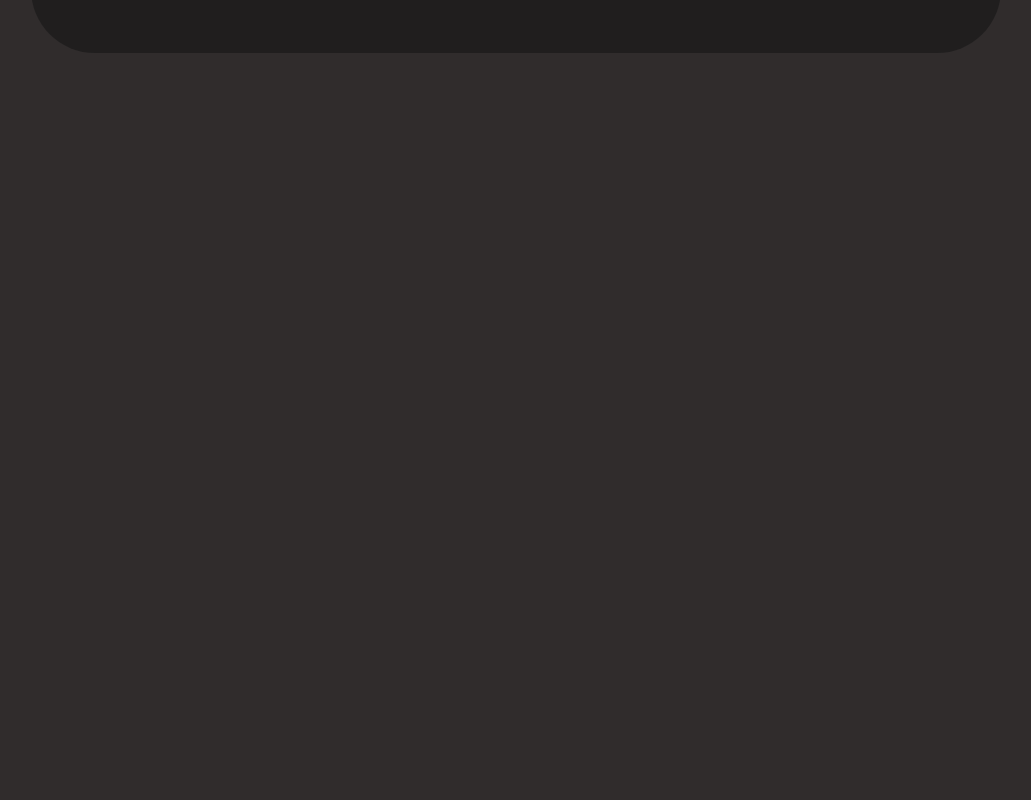
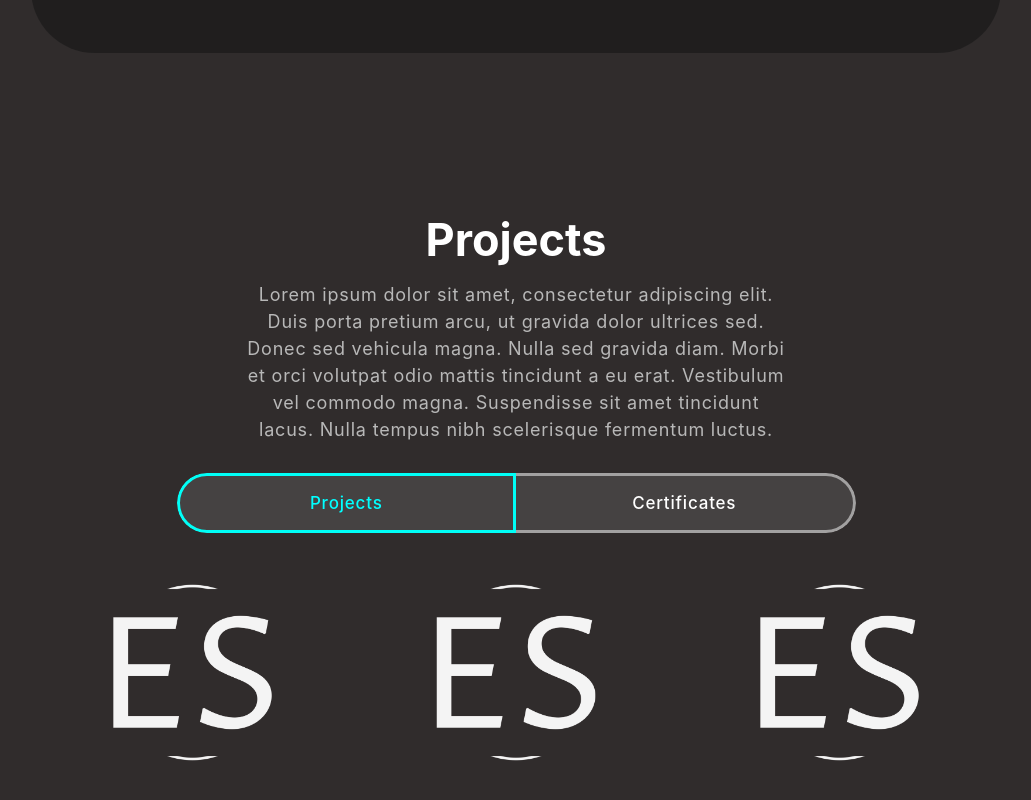
Before and after one commit to ElviraShatilov/personal-website, a React (Vite) app: page / in a window 1280 px wide. Shown: the part 1358-2158 px from the top of the page, without its empty margins (124-1155 px from the left). Before the commit the page ends 1491 px from the top, so only its background shows below. Built offline with nearby package versions, Linux system fonts and the light colour scheme.

Commit message:
Create projects section

```diff
--- a/src/App.css
+++ b/src/App.css
@@ -17,7 +17,6 @@ body {
   background-color: #302c2c !important;
   color: #fff !important;
   font-family: Arial, Helvetica, sans-serif;
-
 }
 
 h1,
@@ -396,3 +395,162 @@ nav.navbar .navbar-toggler[aria-expanded="true"] .navbar-toggler-icon {
   color: #666;
   font-size: 0.8rem;
 }
+
+/************ Projects Css ************/
+.project {
+  padding: 80px 0;
+  position: relative;
+  background-color: #302c2c;
+}
+.project h2 {
+  font-size: 45px;
+  font-weight: 700;
+  text-align: center;
+}
+.project p {
+  color: #b8b8b8;
+  font-size: 18px;
+  letter-spacing: 0.8px;
+  line-height: 1.5em;
+  margin: 14px auto 30px auto;
+  text-align: center;
+  width: 56%;
+}
+.project .nav.nav-pills {
+  width: 70%;
+  margin: 0 auto;
+  border-radius: 50px;
+  background-color: rgb(255 255 255 / 10%);
+  overflow: hidden;
+}
+.project .nav.nav-pills .nav-item {
+  width: 50%;
+}
+
+.project .nav.nav-pills .nav-link {
+  background-color: transparent;
+  border-radius: 0;
+  padding: 17px 0;
+  color: #fff;
+  width: 100%;
+  font-size: 17px;
+  letter-spacing: 0.8px;
+  font-weight: 500;
+  position: relative;
+  transition: 0.3s ease-in-out;
+  text-align: center;
+  z-index: 0;
+}
+
+.nav-link#projects-tabs-tab-first {
+  border-top: 3px solid rgba(255, 255, 255, 0.5);
+  border-bottom: 3px solid rgba(255, 255, 255, 0.5);
+  border-left: 3px solid rgba(255, 255, 255, 0.5);
+  border-radius: 55px 0px 0px 55px;
+}
+
+.nav-link#projects-tabs-tab-first.active {
+  border: 3px solid rgb(0, 255, 247);
+  color: aqua;
+}
+
+.nav-link#projects-tabs-tab-second {
+  border-top: 3px solid rgba(255, 255, 255, 0.5);
+  border-bottom: 3px solid rgba(255, 255, 255, 0.5);
+  border-right: 3px solid rgba(255, 255, 255, 0.5);
+  border-radius: 0 55px 55px 0;
+}
+
+.nav-link#projects-tabs-tab-second.active {
+  border: 3px solid rgb(0, 255, 247);
+  color: aqua;
+}
+
+.proj-imgbx {
+  position: relative;
+  border-radius: 30px;
+  overflow: hidden;
+  margin-bottom: 24px;
+}
+.proj-imgbx::before {
+  content: "";
+  background: linear-gradient(90.21deg, #5188a5 -5.91%, #0b4565 111.58%);
+  opacity: 0.85;
+  position: absolute;
+  width: 100%;
+  height: 0;
+  transition: 0.4s ease-in-out;
+}
+.proj-imgbx:hover::before {
+  height: 100%;
+}
+.proj-txtx {
+  position: absolute;
+  text-align: center;
+  top: 65%;
+  left: 50%;
+  transform: translate(-50%, -50%);
+  transition: 0.5s ease-in-out;
+  opacity: 0;
+  width: 100%;
+}
+.proj-imgbx:hover .proj-txtx {
+  top: 50%;
+  opacity: 1;
+}
+.proj-txtx h3 {
+  font-size: 30px;
+  font-weight: 700;
+  letter-spacing: 0.8px;
+  line-height: 1.1em;
+}
+.proj-txtx span {
+  font-style: italic;
+  font-weight: 400;
+  font-size: 15px;
+  letter-spacing: 0.8px;
+}
+.background-image-right {
+  top: 20%;
+  position: absolute;
+  bottom: 0;
+  width: 35%;
+  right: 0;
+  z-index: -4;
+}
+
+.cert-bx {
+  position: relative;
+  border: 1px solid #fff;
+  border-radius: 8px;
+  padding: 1rem;
+  margin-bottom: 1rem;
+  background: #1a1a1aaf;
+}
+
+.cert-txtx h3 {
+  font-size: 1.2rem;
+  font-weight: 400;
+  letter-spacing: 0.8px;
+  line-height: 1.1em;
+  text-align: center;
+  background-color: rgb(255 255 255 / 10%);
+  padding: 1rem;
+  border: 1px solid white;
+  border-radius: 8px;
+}
+
+.cert-txtx p {
+  font-style: italic;
+  font-weight: 400;
+  font-size: 15px;
+  letter-spacing: 0.8px;
+  color: #666;
+  text-align: center;
+  margin: 1rem auto;
+}
+
+.cert-bx ul {
+  padding-left: 1rem;
+  font-weight: 200;
+}
--- a/src/App.jsx
+++ b/src/App.jsx
@@ -4,6 +4,7 @@ import "bootstrap/dist/css/bootstrap.min.css";
 import NavBar from "./components/NavBar";
 import Banner from "./components/Banner";
 import Skills from "./components/Skills";
+import Projects from "./components/Projects";
 
 function App() {
   return (
@@ -11,6 +12,7 @@ function App() {
       <NavBar />
       <Banner />
       <Skills />
+      <Projects />
     </>
   );
 }
--- /dev/null
+++ b/src/components/CertificateCard.jsx
@@ -0,0 +1,22 @@
+import { Col } from "react-bootstrap";
+
+// eslint-disable-next-line react/prop-types
+const CertificateCard = ({ title, source, skills }) => {
+  return (
+    <Col sm={6} md={4}>
+      <div className="cert-bx">
+        <div className="cert-txtx">
+          <h3>{title}</h3>
+          <p>from {source}</p>
+          <ul>
+            {skills.map((skill, index) => {
+              return <li key={index}>{skill}</li>;
+            })}
+          </ul>
+        </div>
+      </div>
+    </Col>
+  );
+};
+
+export default CertificateCard;
--- /dev/null
+++ b/src/components/ProjectCard.jsx
@@ -0,0 +1,18 @@
+import { Col } from "react-bootstrap";
+
+// eslint-disable-next-line react/prop-types
+const ProjectCard = ({ title, description, imgUrl }) => {
+  return (
+    <Col sm={6} md={4}>
+      <div className="proj-imgbx">
+        <img src={imgUrl} />
+        <div className="proj-txtx">
+          <h3>{title}</h3>
+          <span>{description}</span>
+        </div>
+      </div>
+    </Col>
+  );
+};
+
+export default ProjectCard;
--- /dev/null
+++ b/src/components/Projects.jsx
@@ -0,0 +1,135 @@
+import { Col, Container, Nav, Row, Tab } from "react-bootstrap";
+import ProjectCard from "./ProjectCard";
+import projImg1 from "../assets/img/ES-logo-white.png";
+import CertificateCard from "./CertificateCard";
+
+const Projects = () => {
+  const projects = [
+    {
+      title: "React Calculator",
+      description:
+        "This is a simple React Calculator project that provides basic mathematical functions in a user-friendly interface.",
+      imgUrl: projImg1,
+    },
+    {
+      title: "Python ",
+      description:
+        "This is a simple React Calculator project that provides basic mathematical functions in a user-friendly interface.",
+      imgUrl: projImg1,
+    },
+    {
+      title: "Quiz App",
+      description:
+        "This is a simple React Calculator project that provides basic mathematical functions in a user-friendly interface.",
+      imgUrl: projImg1,
+    },
+  ];
+
+  const certificates = [
+    {
+      title: "Web Development",
+      source: "Mimo",
+      skills: [
+        "Web Development",
+        "Python",
+        "SQL",
+        "React.js",
+        "HTML",
+        "CSS",
+        "JavaScript",
+      ],
+      date: "Oct 2023",
+    },
+    {
+      title: "Computer Science Principles: Digital Information",
+      source: "LinkedIn",
+      skills: [
+        "Computer Science",
+        "Computer Communication",
+        "Number Systems",
+        "Encoding",
+        "Data Management",
+      ],
+      date: "Oct 2023",
+    },
+    {
+      title: "JavaScript Algorithms and Data Structures",
+      source: "freeCodeCamp",
+      skills: ["JavaScript", "Data Structures", "Algorithms"],
+      date: "Oct 2023",
+    },
+    {
+      title: "Cybersecurity Foundations",
+      source: "LinkedIn",
+      skills: ["Cybersecurity", "Cyber Diplomacy", "Cybersecurity Frameworks"],
+      date: "Oct 2023",
+    },
+    {
+      title: "AWS Cloud Quest: Cloud Practitioner",
+      source: "AWS",
+      skills: ["AWS", "Cloud Computing", "Databases"],
+      date: "Oct 2023",
+    },
+  ];
+
+  console.log(certificates);
+
+  return (
+    <section className="project" id="project">
+      <Container>
+        <Row>
+          <Col>
+            <h2>Projects</h2>
+            <p>
+              Lorem ipsum dolor sit amet, consectetur adipiscing elit. Duis
+              porta pretium arcu, ut gravida dolor ultrices sed. Donec sed
+              vehicula magna. Nulla sed gravida diam. Morbi et orci volutpat
+              odio mattis tincidunt a eu erat. Vestibulum vel commodo magna.
+              Suspendisse sit amet tincidunt lacus. Nulla tempus nibh
+              scelerisque fermentum luctus.
+            </p>
+            <Tab.Container id="projects-tabs" defaultActiveKey="first">
+              <Nav
+                variant="pills"
+                className="nav-pills mb-5 justify-content-center align-items-center"
+                id="pills-tab"
+              >
+                <Nav.Item>
+                  <Nav.Link eventKey="first">Projects</Nav.Link>
+                </Nav.Item>
+                <Nav.Item>
+                  <Nav.Link eventKey="second">Certificates</Nav.Link>
+                </Nav.Item>
+              </Nav>
+              <Tab.Content>
+                <Tab.Pane eventKey="first">
+                  <Row>
+                    {projects.map((project, index) => {
+                      return (
+                        <ProjectCard {...project} key={index}></ProjectCard>
+                      );
+                    })}
+                  </Row>
+                </Tab.Pane>
+                <Tab.Pane eventKey="second">
+                  <Row>
+                    {certificates.map((certificate, index) => {
+                      return (
+                        <CertificateCard
+                          {...certificate}
+                          key={index}
+                        ></CertificateCard>
+                      );
+                    })}
+                  </Row>
+                </Tab.Pane>
+              </Tab.Content>
+            </Tab.Container>
+          </Col>
+        </Row>
+      </Container>
+    </section>
+  );
+};
+
+export default Projects;
```
